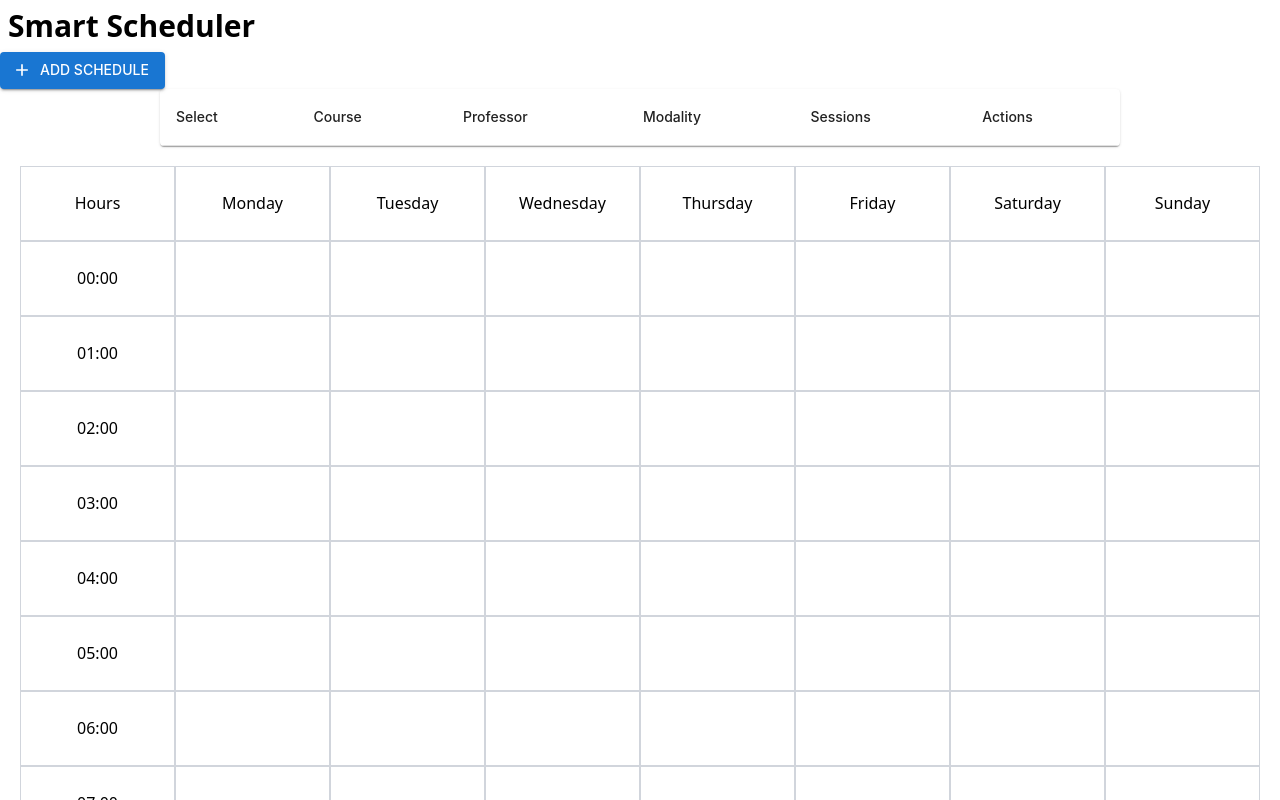
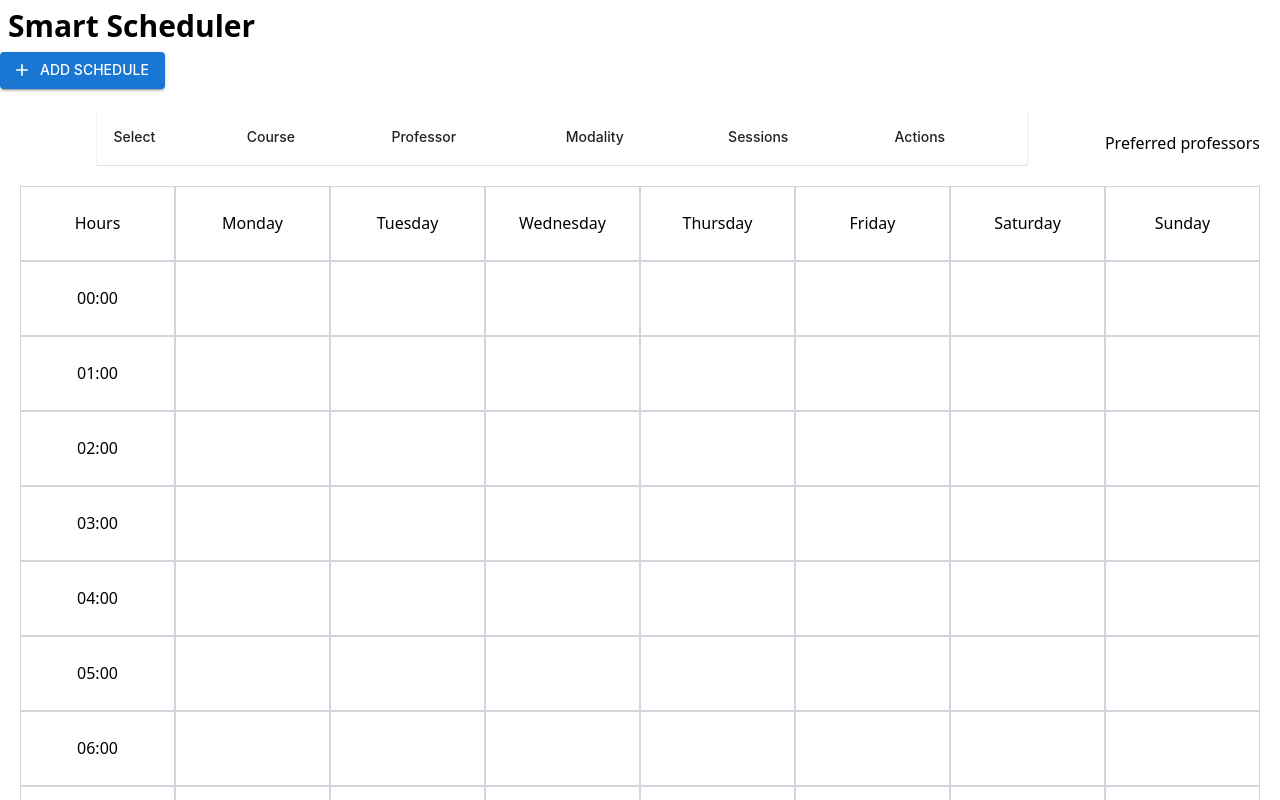
Before and after one commit to PieroD04/smart-scheduler, a React (Vite) app: page / in a window 1280 px wide. Shown: the top 800 px of the page. Built offline with nearby package versions, Linux system fonts and the light colour scheme; a web font is replaced by a local one.

Commit message:
styles: improve component distribution

```diff
--- a/src/components/ProfessorList.tsx
+++ b/src/components/ProfessorList.tsx
@@ -4,30 +4,10 @@ import { DndContext, closestCenter, PointerSensor, useSensor, useSensors, TouchS
 import { arrayMove, SortableContext, useSortable, verticalListSortingStrategy } from "@dnd-kit/sortable";
 import { CSS } from "@dnd-kit/utilities";
 import DragIndicatorIcon from '@mui/icons-material/DragIndicator';
-import useEntries from "../hooks/useEntries";
+import ScheduleEntry from "../models/ScheduleEntry";
 
-const SortableItem = ({ professor }: { professor: string }) => {
-    const { attributes, listeners, setNodeRef, transform, transition } = useSortable({ id: professor });
-
-    const style = {
-        transform: CSS.Transform.toString(transform && { ...transform, x: 0 }),
-        transition,
-        touchAction: 'none',
-    };
-
-    return (
-        <ListItem ref={setNodeRef} style={style}>
-            <ListItemText primary={professor} />
-            <IconButton {...attributes} {...listeners} className="touch-action-none">
-                <DragIndicatorIcon />
-            </IconButton>
-        </ListItem>
-    );
-};
-
-export default function ProfessorList() {
+export default function ProfessorList({ entries, getProffesors }: { entries: ScheduleEntry[], getProffesors: () => string[] }) {
     const [professors, setProfessors] = useState<string[]>([]);
-    const { entries, getProffesors } = useEntries();
 
     useEffect(() => {
         setProfessors(getProffesors());
@@ -59,14 +39,35 @@ export default function ProfessorList() {
     };
 
     return (
+        <>
             <DndContext sensors={sensors} collisionDetection={closestCenter} onDragEnd={onDragEnd}>
                 <SortableContext items={professors} strategy={verticalListSortingStrategy}>
-                <List>
+                    <List subheader={"Preferred professors"}>
                         {professors.map((professor) => (
                             <SortableItem key={professor} professor={professor} />
                         ))}
                     </List>
                 </SortableContext>
             </DndContext>
+        </>
     );
 }
+
+const SortableItem = ({ professor }: { professor: string }) => {
+    const { attributes, listeners, setNodeRef, transform, transition } = useSortable({ id: professor });
+
+    const style = {
+        transform: CSS.Transform.toString(transform && { ...transform, x: 0 }),
+        transition,
+        touchAction: 'none',
+    };
+
+    return (
+        <ListItem className="border border-gray-300 rounded-md" ref={setNodeRef} style={style}>
+            <ListItemText primary={professor} />
+            <IconButton {...attributes} {...listeners} className="touch-action-none">
+                <DragIndicatorIcon />
+            </IconButton>
+        </ListItem>
+    );
+};
--- a/src/pages/Home.tsx
+++ b/src/pages/Home.tsx
@@ -12,7 +12,7 @@ import ProffesorList from "../components/ProfessorList";
 export default function Home() {
     const [open, setOpen] = useState(false);
 
-    const { entries, addEntry, deleteEntry } = useEntries();
+    const { entries, addEntry, deleteEntry, getProffesors } = useEntries();
     const { selectedEntries, toggleSelectedEntry } = useSelectedEntries();
 
     const handleClickOpen = () => {
@@ -33,12 +33,12 @@ export default function Home() {
             >Add Schedule</Button>
 
 
-            <div className="flex flex-col xl:flex-row">
+            <div className="flex flex-col overflow-x-scroll items-baseline xl:flex-row xl:justify-center m-5">
                 <div className="lg:w-3/4 sm:w-full mx-auto">
                     <ScheduleTable entries={entries} selectedEntries={selectedEntries} toggleSelectedEntry={toggleSelectedEntry} deleteEntry={deleteEntry} />
                 </div>
-                <div>
-                    <ProffesorList />
+                <div className="mt-4">
+                    <ProffesorList entries={entries} getProffesors={getProffesors} />
                 </div>
             </div>
 
```
Lines whose indentation alone changed are shown as unchanged.
